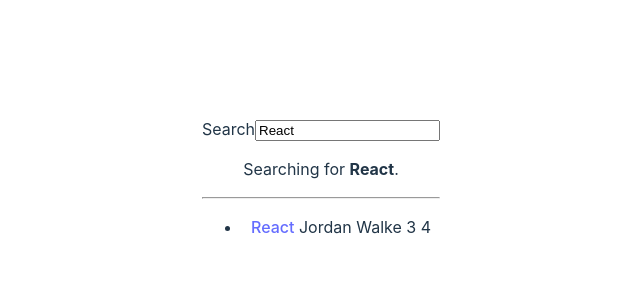
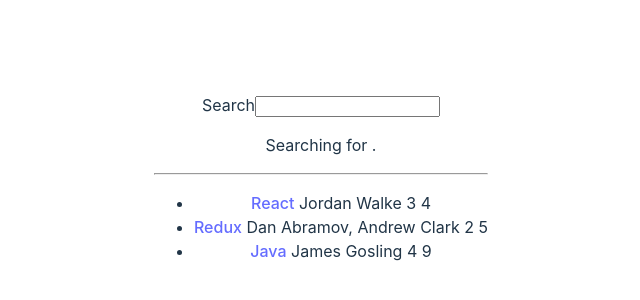
Before and after one commit to Leonid10011/learn_react, a React (Vite) app: page / in a window 1280 px wide. Shown: the part 214-514 px from the top of the page, without its empty margins (319-959 px from the left). Built offline with nearby package versions, Linux system fonts and the light colour scheme.

Commit message:
Added useEffect hook to store searchTerm in localstorage

```diff
--- a/src/App.jsx
+++ b/src/App.jsx
@@ -10,9 +10,14 @@ const style = {
 }
 
 const App = () => {
-  console.log("App");
+  const [searchTerm, setSearchterm] = React.useState(
+    localStorage.getItem("search") || ""
+  );
 
-  const [searchTerm, setSearchterm] = React.useState("React");
+  //Evertime searchTerm changes, trigger the callback
+  React.useEffect(() => {
+    localStorage.setItem("search", searchTerm)
+  }, [searchTerm]);
 
   const stories = [
     {
@@ -46,7 +51,6 @@ const App = () => {
      * s := list of objects (stories)
      * st := searchTerm
      */
-    console.log("filterList");
     // check if title inlcudes the searchterm
     return (s.filter(s => s.title.toLowerCase().includes(st.trim().toLowerCase())));
   }
@@ -61,7 +65,6 @@ const App = () => {
 }
 
 const List = (props) => {
-  console.log("List");
   return(
     <ul>
       {props.a.map(({objectID, ...item}) => <Element key={objectID} {...item}/>)}
@@ -74,11 +77,8 @@ const Search = ({callbackFunction, text}) => {
   const handleChange = event => {
     // A synthetic event
     callbackFunction(event.target.value);
-
   };
 
-
-  console.log("Search");
   return(
     <div>
       <label htmlFor="search">Search</label>
```
